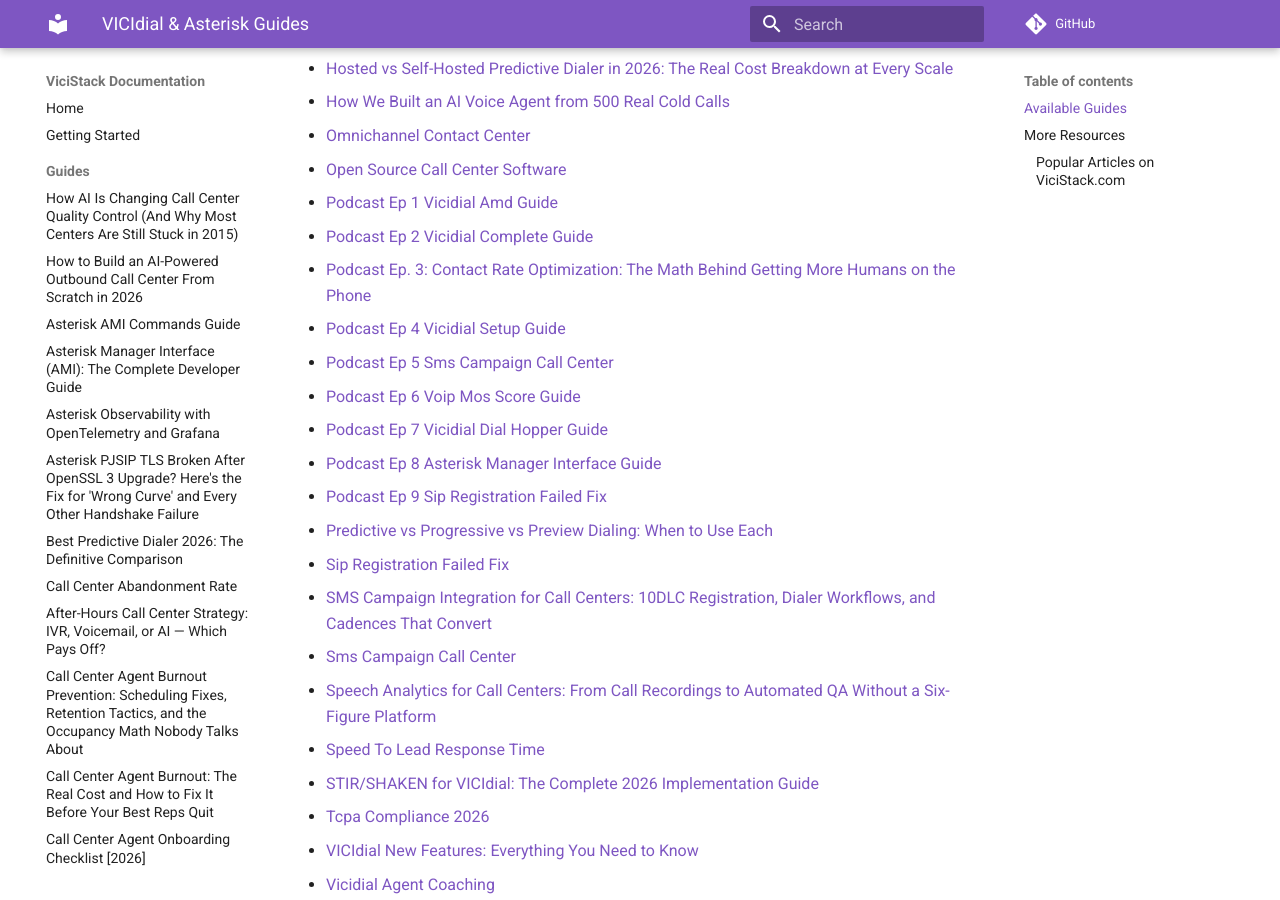
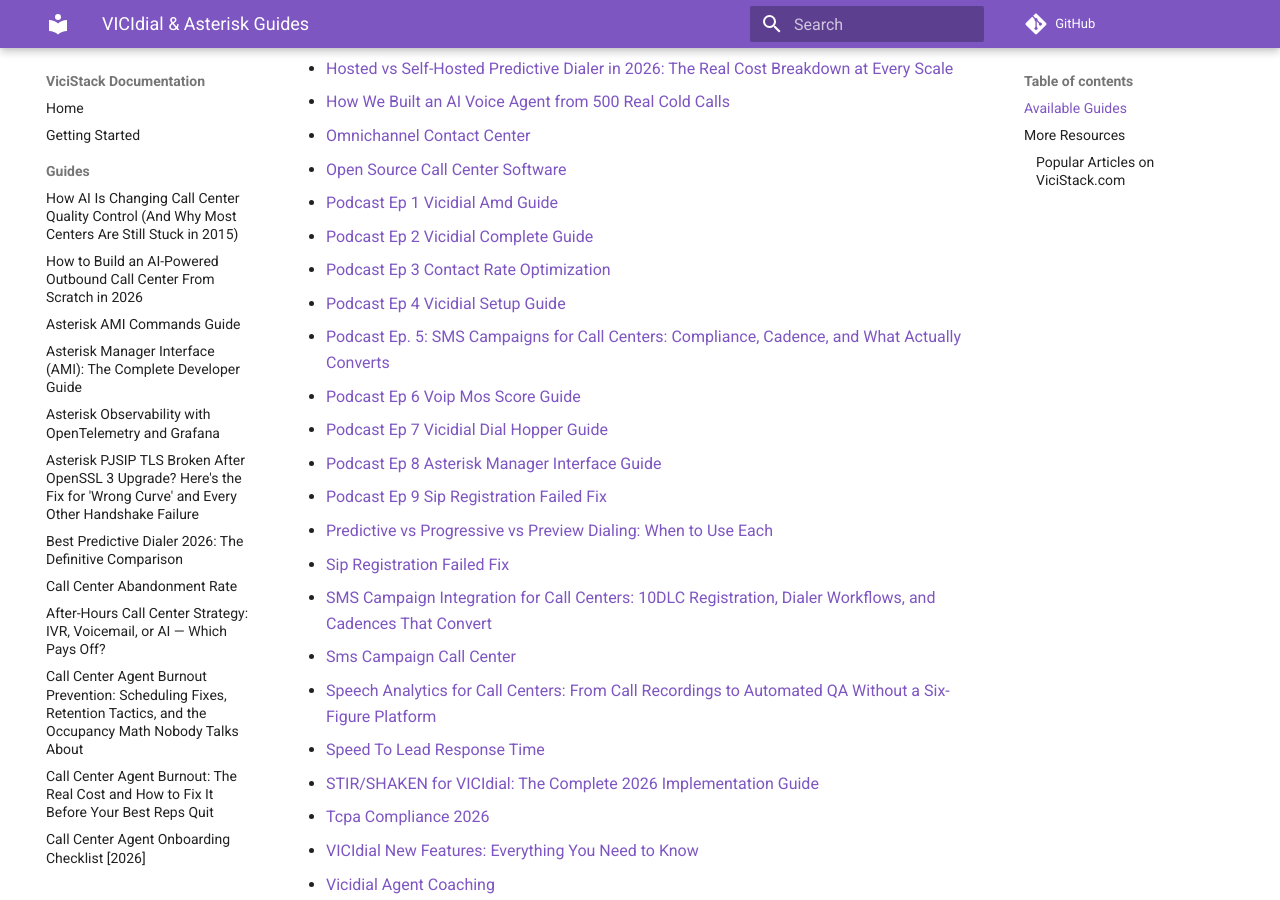
Before and after one commit to gamlin-ccdocs/vicistack-docs, an MkDocs documentation site: the page built from docs/guides/index.md, in a window 1280 px wide and 900 px high, scrolled down 1629 px. Built offline with MkDocs 1.6.1 and Material for MkDocs 9.7.7, drawn with Linux system fonts in a browser that asks for light colours; comment, search, counter and statistics services are not loaded.

Commit message:
Add guide: Podcast Ep. 5: SMS Campaigns for Call Centers: Compliance, Cadence, and What Actually Converts

```diff
--- a/docs/guides/index.md
+++ b/docs/guides/index.md
@@ -47,9 +47,9 @@
 - [Open Source Call Center Software](open-source-call-center-software.md)
 - [Podcast Ep 1 Vicidial Amd Guide](podcast-ep-1-vicidial-amd-guide.md)
 - [Podcast Ep 2 Vicidial Complete Guide](podcast-ep-2-vicidial-complete-guide.md)
-- [Podcast Ep. 3: Contact Rate Optimization: The Math Behind Getting More Humans on the Phone](podcast-ep-3-contact-rate-optimization.md)
+- [Podcast Ep 3 Contact Rate Optimization](podcast-ep-3-contact-rate-optimization.md)
 - [Podcast Ep 4 Vicidial Setup Guide](podcast-ep-4-vicidial-setup-guide.md)
-- [Podcast Ep 5 Sms Campaign Call Center](podcast-ep-5-sms-campaign-call-center.md)
+- [Podcast Ep. 5: SMS Campaigns for Call Centers: Compliance, Cadence, and What Actually Converts](podcast-ep-5-sms-campaign-call-center.md)
 - [Podcast Ep 6 Voip Mos Score Guide](podcast-ep-6-voip-mos-score-guide.md)
 - [Podcast Ep 7 Vicidial Dial Hopper Guide](podcast-ep-7-vicidial-dial-hopper-guide.md)
 - [Podcast Ep 8 Asterisk Manager Interface Guide](podcast-ep-8-asterisk-manager-interface-guide.md)
--- a/mkdocs.yml
+++ b/mkdocs.yml
@@ -62,9 +62,9 @@
       - "Open Source Call Center Software": "guides/open-source-call-center-software.md"
       - "Podcast Ep 1 Vicidial Amd Guide": "guides/podcast-ep-1-vicidial-amd-guide.md"
       - "Podcast Ep 2 Vicidial Complete Guide": "guides/podcast-ep-2-vicidial-complete-guide.md"
-      - "Podcast Ep. 3: Contact Rate Optimization: The Math Behind Getting More Humans on the Phone": "guides/podcast-ep-3-contact-rate-optimization.md"
+      - "Podcast Ep 3 Contact Rate Optimization": "guides/podcast-ep-3-contact-rate-optimization.md"
       - "Podcast Ep 4 Vicidial Setup Guide": "guides/podcast-ep-4-vicidial-setup-guide.md"
-      - "Podcast Ep 5 Sms Campaign Call Center": "guides/podcast-ep-5-sms-campaign-call-center.md"
+      - "Podcast Ep. 5: SMS Campaigns for Call Centers: Compliance, Cadence, and What Actually Converts": "guides/podcast-ep-5-sms-campaign-call-center.md"
       - "Podcast Ep 6 Voip Mos Score Guide": "guides/podcast-ep-6-voip-mos-score-guide.md"
       - "Podcast Ep 7 Vicidial Dial Hopper Guide": "guides/podcast-ep-7-vicidial-dial-hopper-guide.md"
       - "Podcast Ep 8 Asterisk Manager Interface Guide": "guides/podcast-ep-8-asterisk-manager-interface-guide.md"
```
